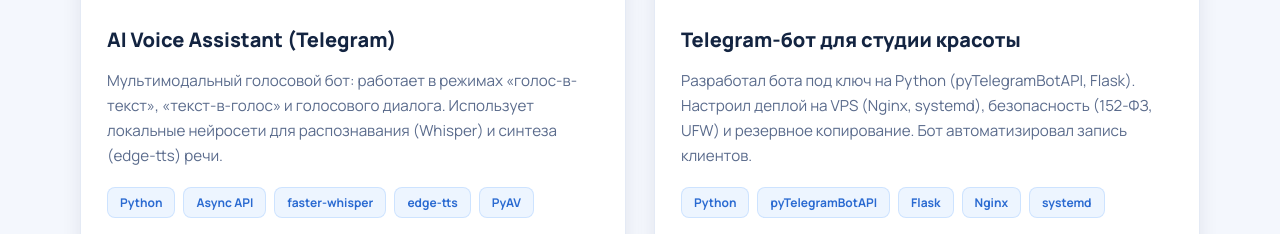
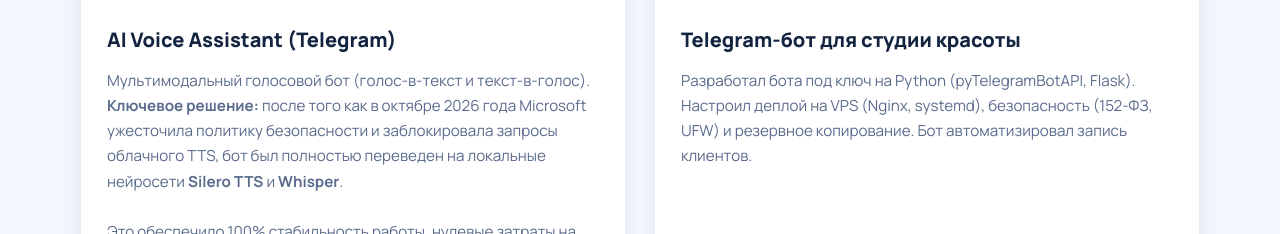
Before and after one commit to Djin5926/Djin5926.github.io, a plain HTML site: page index.html in a window 1280 px wide. Shown: the part 2933-3167 px from the top of the page. Drawn offline with Linux system fonts and the light colour scheme.

Commit message:
Update index.html

```diff
--- a/index.html
+++ b/index.html
@@ -385,10 +385,12 @@
             <div class="card-body">
               <h3>AI Voice Assistant (Telegram)</h3>
               <p>
-                Мультимодальный голосовой бот: работает в режимах «голос-в-текст», «текст-в-голос» и голосового диалога. Использует локальные нейросети для распознавания (Whisper) и синтеза (edge-tts) речи.
+                Мультимодальный голосовой бот (голос-в-текст и текст-в-голос). <strong>Ключевое решение:</strong> после того как в октябре 2026 года Microsoft ужесточила политику безопасности и заблокировала запросы облачного TTS, бот был полностью переведен на локальные нейросети <strong>Silero TTS</strong> и <strong>Whisper</strong>.
+                <br><br>
+                Это обеспечило 100% стабильность работы, нулевые затраты на API и полную конфиденциальность данных (текст не покидает сервер). Реализован выбор голосов, умный стриминг статусов обработки и удобное меню.
               </p>
               <ul class="tags">
-                <li>Python</li><li>Async API</li><li>faster-whisper</li><li>edge-tts</li><li>PyAV</li>
+                <li>Python</li><li>Offline AI</li><li>faster-whisper</li><li>Silero TTS</li><li>PyTorch</li><li>aiogram 3</li>
               </ul>
               <!-- 👇 Ссылка изменена на протокол tg:// -->
               <a class="btn btn-card" href="tg://resolve?domain=djin_voice_tts_bot" target="_blank" rel="noopener">
```
